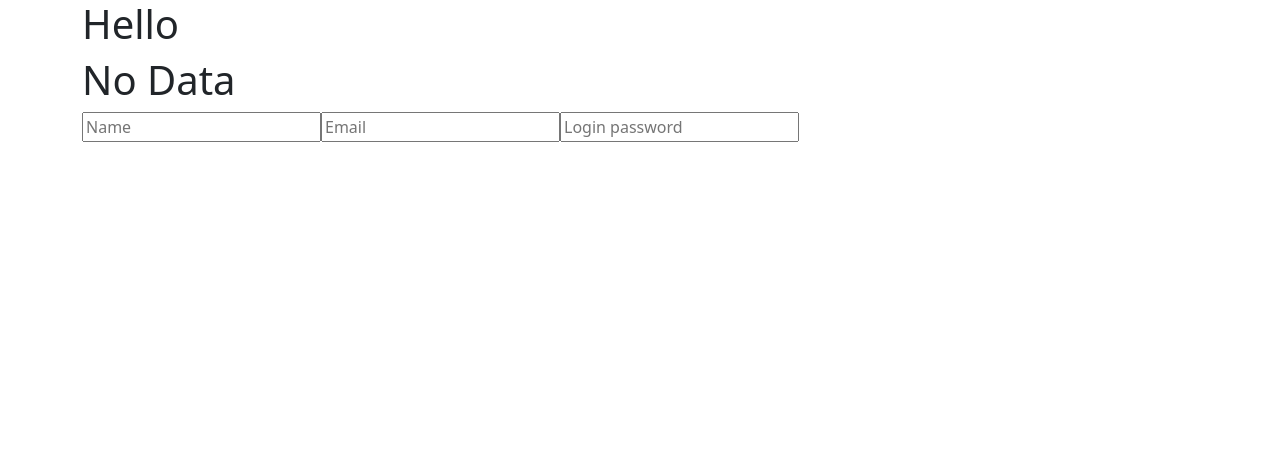
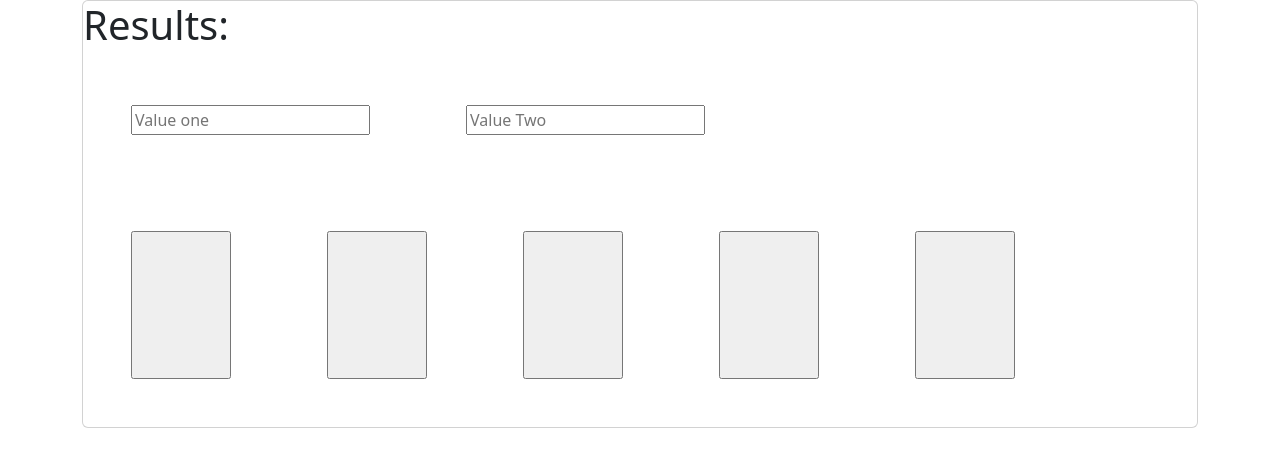
Before and after one commit to Rehandossa/React-practice-1, a React (Create React App) app in the folder paractice/: page / in a window 1280 px wide. Shown: the top 466 px of the page. Built offline with nearby package versions, Linux system fonts and the light colour scheme.

Commit message:
intial commit

```diff
--- a/paractice/src/App.js
+++ b/paractice/src/App.js
@@ -6,79 +6,146 @@ import React, { useState, useEffect } from "react";
 
 function App() {
   const [data, setData] = useState({
-    name: "",
-    Loginpassword: "",
-    Email: "",
-  });
+      Result: "",
+      Number1: "",
+      Number2: ""
+    });
 
-  const [isEmpty, setIsEmpty] = useState(true);
-
-  // const [profiles, setProfiles] = useState([]);
-  // useEffect(() => {
-  //   fetch('/data/Profile.json')
-  //     .then((response) => response.json())
-  //     .then((data) => setProfiles(data))
-  //     .catch((error) => console.error("Error fetching the profiles:", error));
-  // }, []);
-
-  const UpdateName = (e) => {
-    setData({ ...data, name: e.target.value });
-    setIsEmpty(
-      e.target.value == "" && data.name == "" && e.target.value == ""
-        ? true
-        : false
-    );
-  };
-  const UpdateEmail = (e) => {
-    setData({ ...data, Email: e.target.value });
-    setIsEmpty(
-      e.target.value == "" && e.target.value == "" && data.Email == ""
-        ? true
-        : false
-    );
-  };
-  const UpdateLoginPassword = (e) => {
-    setData({ ...data, Loginpassword: e.target.value });
-    setIsEmpty(
-      data.Loginpassword == "" && e.target.value == "" && e.target.value == ""
-        ? true
-        : false
-    );
-  };
-
+    const UpdateNumber1 = (e) => {
+        setData({ ...data, Result: e.target.value });
+    }
+    const UpdateNumber2 = (e) => {
+        setData({ ...data, Result: e.target.value });
+    }
   return (
     <div className="container ">
-      <h1>Hello</h1>
-      {isEmpty ? (
-        <h1>No Data</h1>
-      ) : (
-        <>
-          {data.name != "" ? <h1>Name: {data.name}</h1> : <></>}
-          {data.Email != "" ? <h1>Email: {data.Email}</h1> : <></>}
-          {data.Loginpassword != "" ? (
-            <h1>Login password: {data.Loginpassword}</h1>
-          ) : (
-            <></>
-          )}
-        </>
-      )}
-      <input
-        type="text"
-        placeholder="Name"
-        onChange={UpdateName}
-      />
-      <input
-        type="text"
-        placeholder="Email"
-        onChange={UpdateEmail}
-      />
-      <input
-        type="password"
-        placeholder="Login password"
-        onChange={UpdateLoginPassword}
-      />
+      <div className="card">
+      <h1>Results:</h1>
+      <div className="dis-f">
+      <input className="m-5" type="text" placeholder="Value one" onChange={UpdateNumber1}/>
+      <input className="m-5" type="text" placeholder="Value Two" onChange={UpdateNumber2}/>
+      </div>
+      <div className="dis-f">
+      <input className="m-5 p-5 fs-2" type="button" placeholder="Value Two" onChange={UpdateNumber2}/>
+      <input className="m-5 p-5 fs-2" type="button" placeholder="Value Two" onChange={UpdateNumber2}/>
+      <input className="m-5 p-5 fs-2" type="button" placeholder="Value Two" onChange={UpdateNumber2}/>
+      <input className="m-5 p-5 fs-2" type="button" placeholder="Value Two" onChange={UpdateNumber2}/>
+      <input className="m-5 p-5 fs-2" type="button" placeholder="Value Two" onChange={UpdateNumber2}/>
+      </div>
+      </div>
     </div>
-  );
+  )
+
+
+
+
+
+
+
+
+
+
+
+
+
+
+
+
+
+
+
+
+
+
+
+
+
+
+
+
+
+
+
+
+
+
+}
+
+export default App;
+  // const [data, setData] = useState({
+  //   name: "",
+  //   Loginpassword: "",
+  //   Email: "",
+  // });
+
+  // const [isEmpty, setIsEmpty] = useState(true);
+
+  // // const [profiles, setProfiles] = useState([]);
+  // // useEffect(() => {
+  // //   fetch('/data/Profile.json')
+  // //     .then((response) => response.json())
+  // //     .then((data) => setProfiles(data))
+  // //     .catch((error) => console.error("Error fetching the profiles:", error));
+  // // }, []);
+
+  // const UpdateName = (e) => {
+  //   setData({ ...data, name: e.target.value });
+  //   setIsEmpty(
+  //     e.target.value == "" && data.Email == "" && data.Loginpassword == ""
+  //       ? true
+  //       : false
+  //   );
+  // };
+  // const UpdateEmail = (e) => {
+  //   setData({ ...data, Email: e.target.value });
+  //   setIsEmpty(
+  //     data.name == "" && e.target.value == "" && data.Loginpassword == ""
+  //       ? true
+  //       : false
+  //   );
+  // };
+  // const UpdateLoginPassword = (e) => {
+  //   setData({ ...data, Loginpassword: e.target.value });
+  //   setIsEmpty(
+  //     data.name == "" && data.Email == "" && e.target.value == ""
+  //       ? true
+  //       : false
+  //   );
+  // };
+
+  // return (
+  //   <div className="container ">
+  //     <h1>Hello</h1>
+  //     {isEmpty ? (
+  //       <h1>No Data</h1>
+  //     ) : (
+  //       <>
+  //         {data.name != "" ? <h1>Name: {data.name}</h1> : <></>}
+  //         {data.Email != "" ? <h1>Email: {data.Email}</h1> : <></>}
+  //         {data.Loginpassword != "" ? (
+  //           <h1>Login password: {data.Loginpassword}</h1>
+  //         ) : (
+  //           <></>
+  //         )}
+  //       </>
+  //     )}
+  //     <input
+  //       type="text"
+  //       placeholder="Name"
+  //       onChange={UpdateName}
+  //     />
+  //     <input
+  //       type="email"
+  //       placeholder="Email"
+  //       onChange={UpdateEmail}
+  //     />
+  //     <input
+  //       type="password"
+  //       placeholder="Login password"
+  //       onChange={UpdateLoginPassword}
+  //     />
+  //   </div>
+  // );
 
   // return (
   //   <div className="container mt-5 mb-5">
@@ -90,6 +157,6 @@ function App() {
   //     </div>
   //   </div>
   // );
-}
 
-export default App;
+
+// export default App;
```
